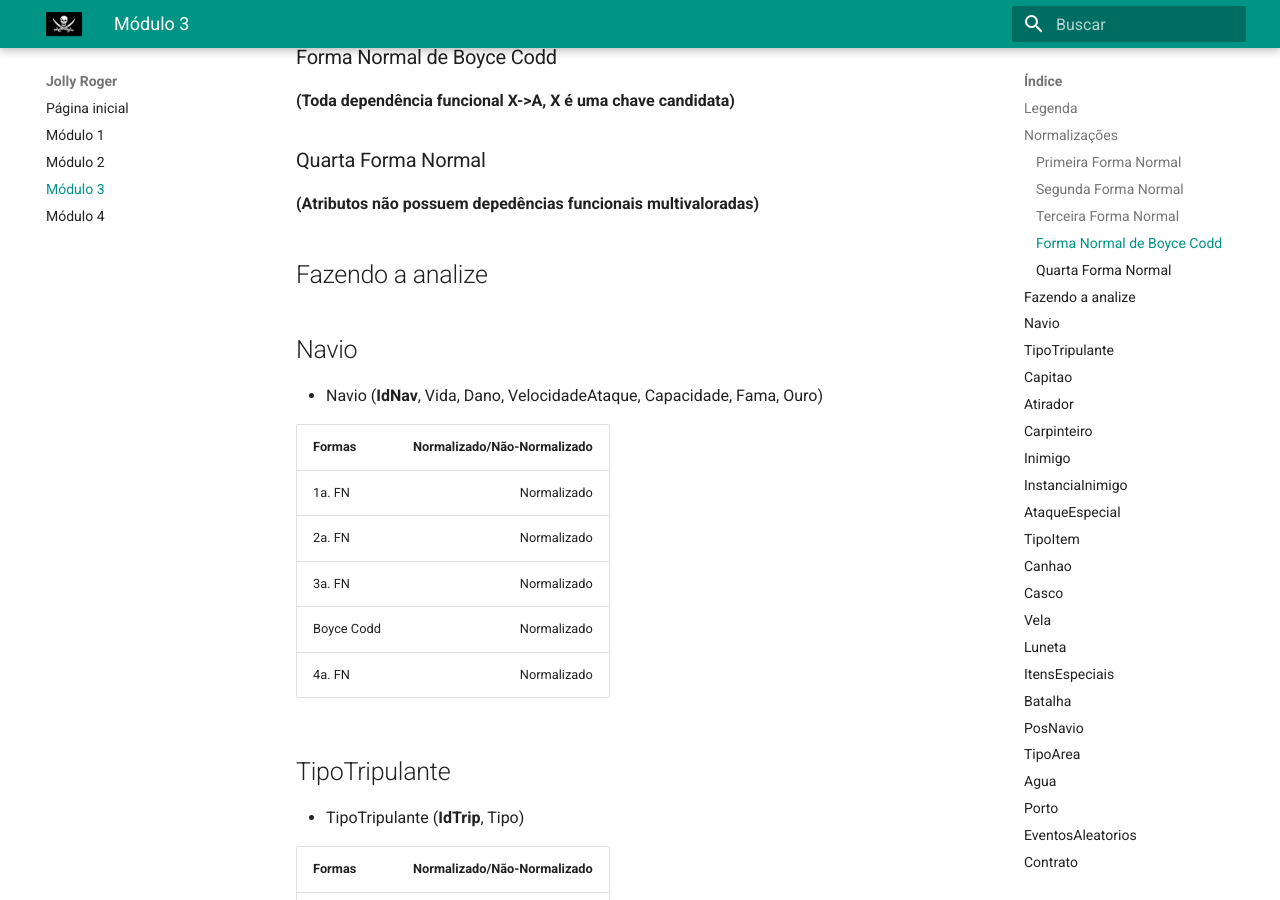
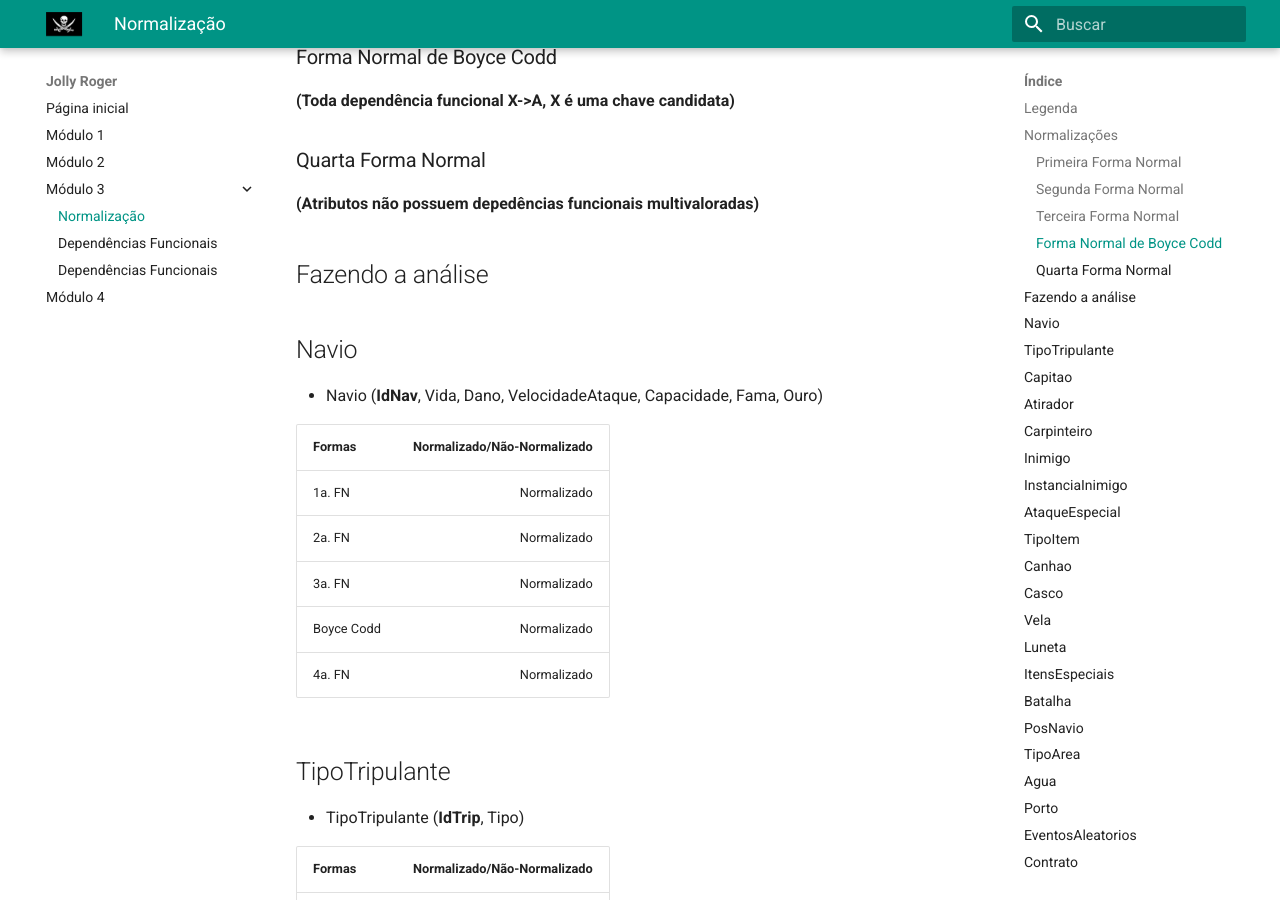
Before and after one commit to SBD1/grupo5-piratas, an MkDocs documentation site: the page built from docs/modulo3/normalizacao.md, in a window 1280 px wide and 900 px high, scrolled down 650 px. Built offline with MkDocs 1.6.1 and Material for MkDocs 9.7.7, drawn with Linux system fonts in a browser that asks for light colours.

Commit message:
Adição da visão geral do módulo

```diff
--- a/docs/modulo3/normalizacao.md
+++ b/docs/modulo3/normalizacao.md
@@ -27,7 +27,7 @@
 
 **(Atributos não possuem depedências funcionais multivaloradas)**
 
-## Fazendo a analize
+## Fazendo a análise
 
 ## Navio
 
--- a/mkdocs.yml
+++ b/mkdocs.yml
@@ -15,5 +15,8 @@
   - Página inicial: index.md
   - Módulo 1: modulo1/mer.md
   - Módulo 2: modulo2/modelo-relacional.md
-  - Módulo 3: modulo3/normalizacao.md
+  - Módulo 3:
+    - Normalização: modulo3/normalizacao.md
+    - Dependências Funcionais: modulo3/dependencias_funcionais.md
+    - Dependências Funcionais: modulo3/visao_geral.md
   - Módulo 4: modulo4/sql.md
```
Also changed, not shown: docs/modulo3/visao_geral.md (added, +7 -0 lines).
